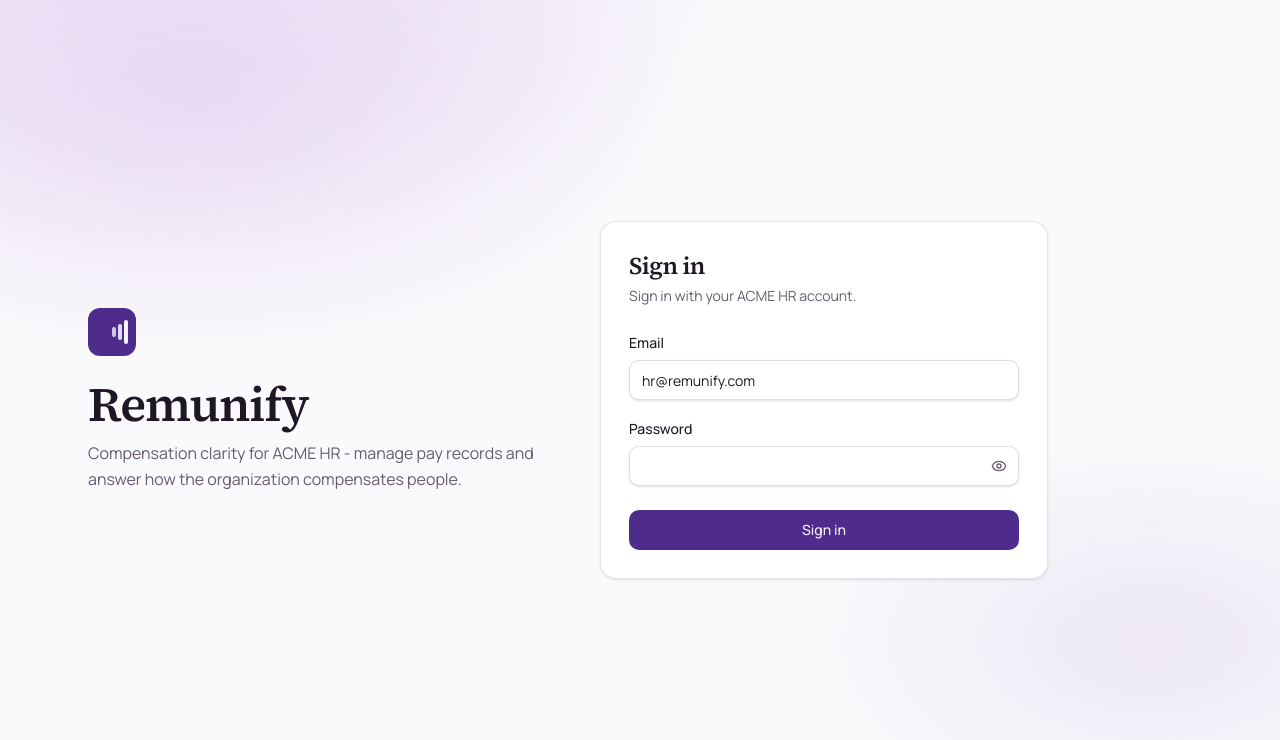
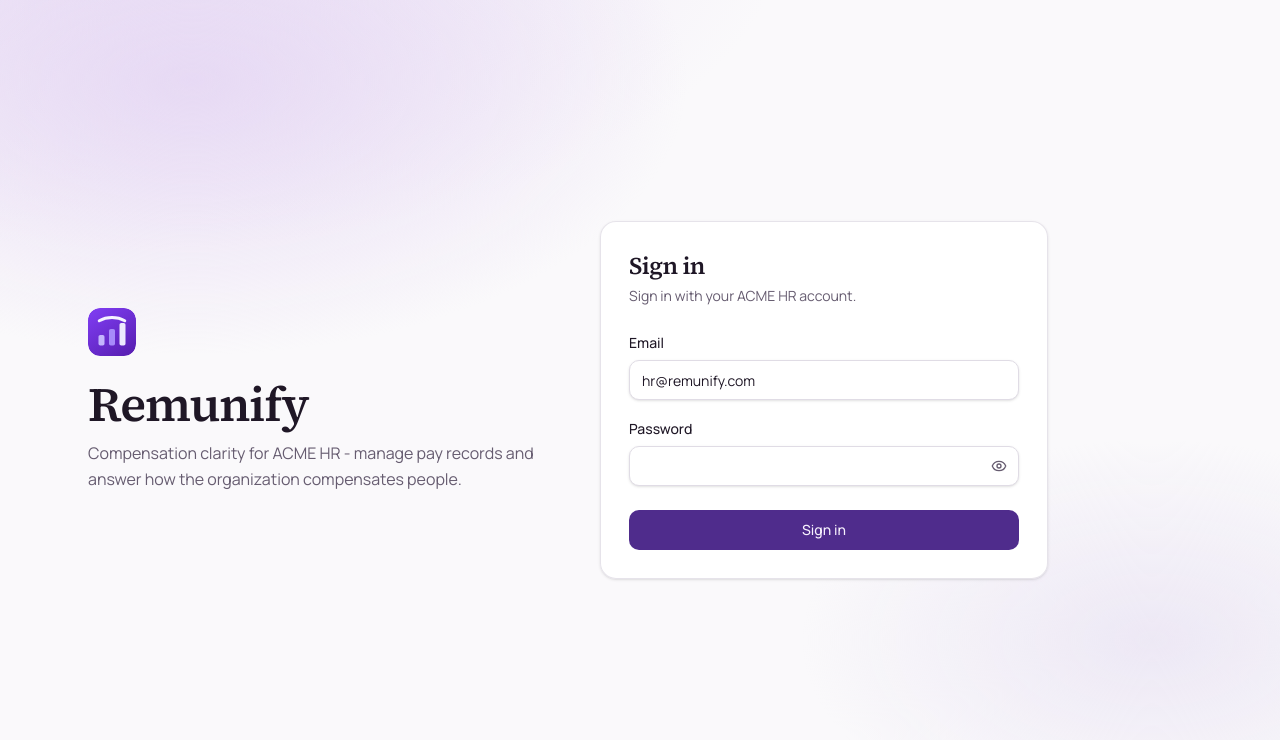
Before and after one commit to MoShahan/remunify, a React (Vite) app in the folder apps/web/: page /login in a window 1280 px wide. Shown: the top 740 px of the page. Built offline with nearby package versions, Linux system fonts and the light colour scheme.

Commit message:
Refactor BrandMark component to use an image instead of div
- Replaced the existing div structure with an img element to display the brand logo.
- Updated class names for improved styling consistency and removed unnecessary elements.
- Enhanced accessibility by adding alt attributes to the image.

```diff
--- a/apps/web/src/components/brand-mark.tsx
+++ b/apps/web/src/components/brand-mark.tsx
@@ -2,16 +2,13 @@ import { cn } from '@/lib/utils'
 
 export function BrandMark({ className }: { className?: string }) {
   return (
-    <div
+    <img
+      src="/logo-mark.svg"
+      alt=""
       aria-hidden
-      className={cn(
-        'flex h-10 w-10 items-center justify-end gap-0.5 rounded-lg bg-primary px-2',
-        className,
-      )}
-    >
-      <span className="h-2.5 w-1 rounded-sm bg-brand-muted/80" />
-      <span className="h-4 w-1 rounded-sm bg-violet-200" />
-      <span className="h-6 w-1 rounded-sm bg-brand-foreground" />
-    </div>
+      className={cn('h-10 w-10 rounded-lg', className)}
+      width={40}
+      height={40}
+    />
   )
 }
```
